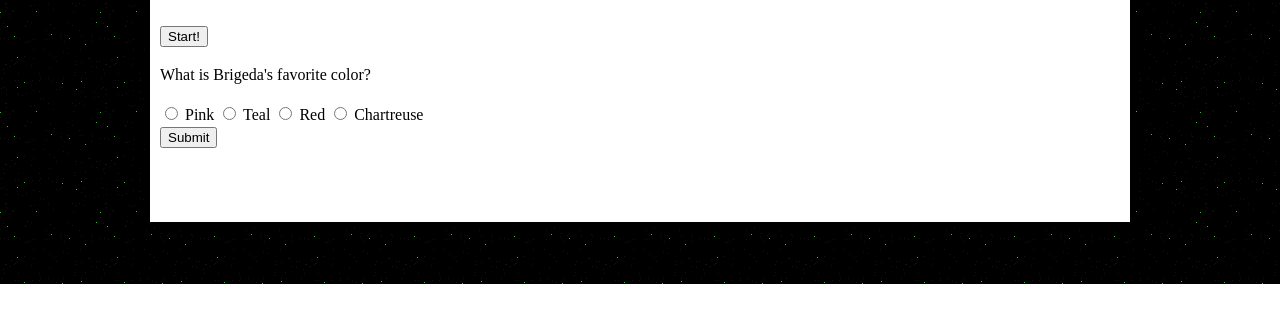
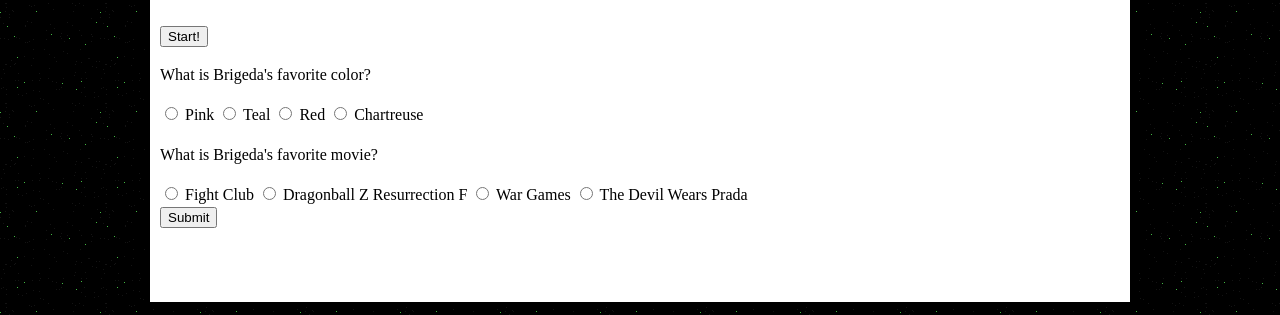
Before and after one commit to brigedahernandez/TriviaGame, a plain HTML site: page index.html in a window 1280 px wide. Both pictures are taken after a click on the button "Start!". Shown: the part 516-831 px from the top of the page. Before the commit the page ends 800 px from the top, so only its background shows below. Drawn offline with nearby package versions, Linux system fonts and the light colour scheme; a web font is replaced by a local one.

Commit message:
I added another question after messing around w javascript forever and not getting it to work

```diff
--- a/assets/javascript/app.js
+++ b/assets/javascript/app.js
@@ -41,7 +41,7 @@ checkanswers();
         intervalId = setInterval(decrement, 1000);
         $("#questions").show();
     }
-    $("#triviaquestions").submit(function (event) {
+    $("#questions").submit(function (event) {
         stop();
 console.log(event)
 
--- a/index.html
+++ b/index.html
@@ -16,29 +16,42 @@
                 <form id="triviaquestions">
                     <p>What is Brigeda's favorite color?</p>
                     <div id="questionone">
-                      <input type="radio" id="contactChoice1"
-                       name="contact" value="email">
-                      <label for="contactChoice1">Pink</label>
+                        <input type="radio" id="contactChoice1" name="favoritecolor" value="Pink">
+                        <label for="colorChoice1">Pink</label>
 
-                      <input type="radio" id="contactChoice2"
-                       name="contact" value="phone">
-                      <label for="contactChoice2">Teal</label>
+                        <input type="radio" id="contactChoice2" name="favoritecolor" value="Teal">
+                        <label for="colorChoice2">Teal</label>
 
-                      <input type="radio" id="contactChoice3"
-                       name="contact" value="mail">
-                      <label for="contactChoice3">Red</label>
+                        <input type="radio" id="contactChoice3" name="favoritecolor" value="Red">
+                        <label for="colorChoice3">Red</label>
 
-                      <input type="radio" id="contactChoice3"
-                       name="contact" value="mail">
-                      <label for="contactChoice3">Chartreuse</label>
+                        <input type="radio" id="contactChoice3" name="favoritecolor" value="Chartreuse">
+                        <label for="colorChoice4">Chartreuse</label>
+                    </div>
+                    <p>What is Brigeda's favorite movie?</p>
+                    <div id="questiontwo">
+                        <input type="radio" id="movieChoice1" name="favoritemovie" value="fightclub">
+                        <label for="movieChoice1">Fight Club</label>
+
+                        <input type="radio" id="movieChoice2" name="favoritemovie" value="dragonballz">
+                        <label for="movieChoice2">Dragonball Z Resurrection F</label>
+
+                        <input type="radio" id="movieChoice3" name="favoritemovie" value="wargames">
+                        <label for="movieChoice3">War Games</label>
+
+                        <input type="radio" id="movieChoice4" name="favoritemovie" value="devilwearsprada">
+                        <label for="movieChoice4">The Devil Wears Prada</label>
+
+
+
                     </div>
                     <div>
-                    <button type="submit" id="submit">Submit</button>
+                        <button type="submit" id="submit">Submit</button>
                     </div>
-                  </form>
-                  <br>
+                </form>
+                <br>
 
-                  <br>
+                <br>
                 <div id="results"></div>
             </div>
 
```
